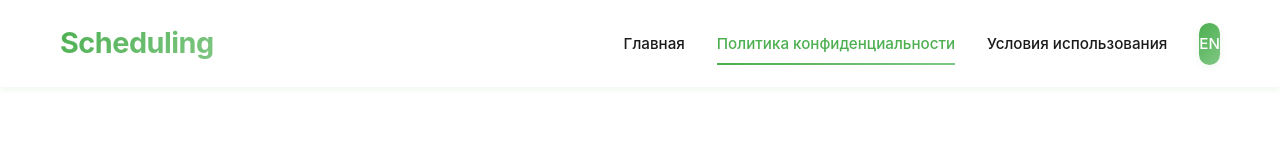
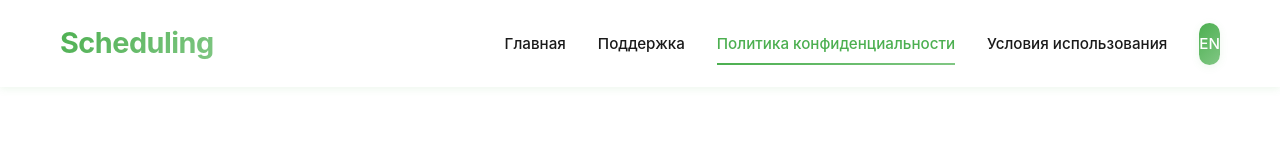
Before and after one commit to nobottomline/scheduling-website, a plain HTML site: page privacy-policy.html in a window 1280 px wide. Shown: the top 160 px of the page. Drawn offline with Linux system fonts and the light colour scheme.

Commit message:
Update privacy-policy.html

```diff
--- a/privacy-policy.html
+++ b/privacy-policy.html
@@ -15,6 +15,7 @@
                 </div>
                 <div class="nav-links">
                     <a href="index.html">Главная</a>
+                    <a href="support.html">Поддержка</a>
                     <a href="privacy-policy.html" class="active">Политика конфиденциальности</a>
                     <a href="terms-of-service.html">Условия использования</a>
                     <a href="privacy-policy-en.html" class="lang-switch">EN</a>
@@ -330,6 +331,7 @@
                     <h4>Ссылки</h4>
                     <ul>
                         <li><a href="index.html">Главная</a></li>
+                        <li><a href="support.html">Поддержка</a></li>
                         <li><a href="privacy-policy.html">Политика конфиденциальности</a></li>
                         <li><a href="terms-of-service.html">Условия использования</a></li>
                     </ul>
```
